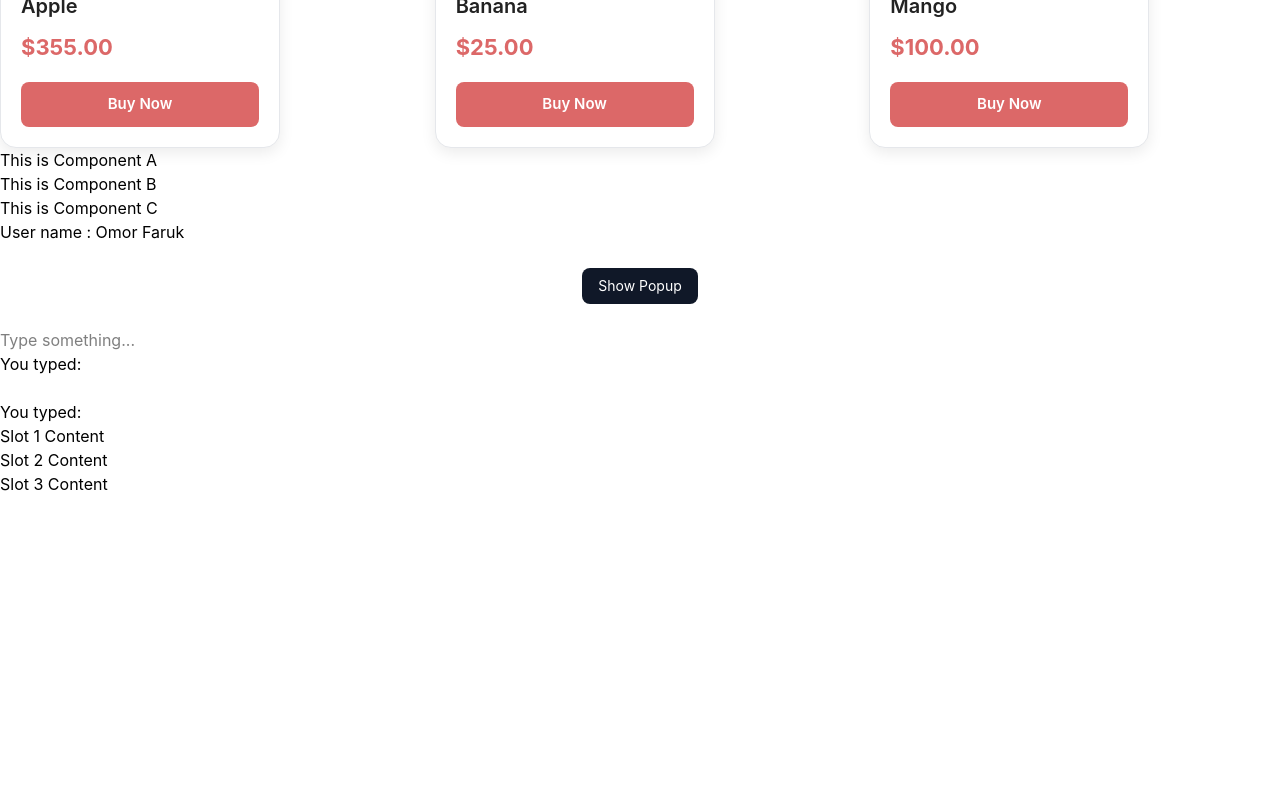
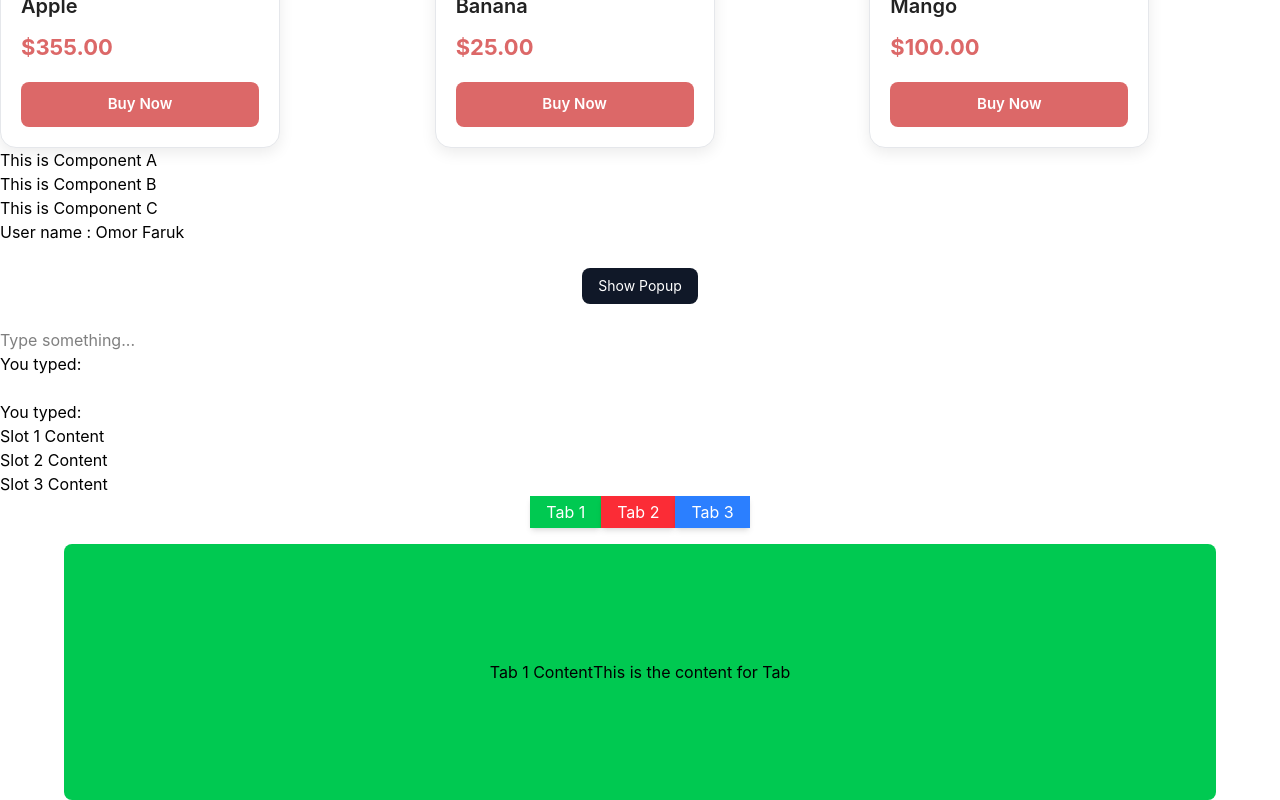
Before and after one commit to mdomor527461/vuejs, a Vue app: page / in a window 1280 px wide. Shown: the part 2858-3658 px from the top of the page. Before the commit the page ends 3354 px from the top, so only its background shows below. Built offline with nearby package versions, Linux system fonts and the light colour scheme.

Commit message:
dynamic component

```diff
--- a/src/App.vue
+++ b/src/App.vue
@@ -60,6 +60,8 @@
 
   <!-- Example of Provide and Inject -->
   <ComponentA />
+
+
   <!-- Example of Customer event and emits -->
 
   <div class="flex items-center justify-center mt-6 mb-6">
@@ -75,7 +77,7 @@
 
 
 
- <!-- Slot example -->
+  <!-- Slot example -->
   <Slot>
     <template #slot1>
       <h1>Slot 1 Content</h1>
@@ -93,9 +95,25 @@
 
   <!-- Example of dynamic components  -->
 
+  <div>
+    <div class="flex justify-center items-center">
+      <button class="bg-green-500 hover:bg-green-600  px-4 py-1 text-white shadow-md cursor-pointer" @click="currentTab = Tab1">Tab 1</button>
+      <button class="bg-red-500 hover:bg-red-600  px-4 py-1 text-white shadow-md cursor-pointer" @click="currentTab = Tab2">Tab 2</button>
+      <button class="bg-blue-500 hover:bg-blue-600  px-4 py-1 text-white shadow-md cursor-pointer" @click="currentTab = Tab3">Tab 3</button>
+    </div>
+
+    <KeepAlive>
+
+      <component :is="currentTab"/>
+    </KeepAlive>
+
+  </div>
+
+
 
 
 </template>
+
 <script setup>
 import Navbar from './components/Navbar.vue'
 import Form from './components/Form.vue'
@@ -113,9 +131,11 @@ import product1 from './assets/product-images/product1.png'
 import product2 from './assets/product-images/product2.png'
 import product3 from './assets/product-images/product3.png'
 import { provide } from 'vue'
-
 import { ref } from 'vue'
 
+import Tab1 from './components/Tab1.vue'
+import Tab2 from './components/Tab2.vue'
+import Tab3 from './components/Tab3.vue'
 
 
 const message = 'Hello, Vue!'
@@ -138,4 +158,6 @@ provide('userName', 'Omor Faruk');
 const showPopup = ref(false);
 //v-model and component problem
 const inputValue = ref('');
+const currentTab = ref(Tab1);
+
 </script>
--- a/src/components/Popup.vue
+++ b/src/components/Popup.vue
@@ -7,7 +7,7 @@
             </div>
             <p class="text-sm text-gray-500 mb-6">A short message goes here.</p>
             <div class="flex justify-end gap-2">
-                <button class="px-4 py-2 text-sm rounded-lg border hover:bg-gray-50">Cancel</button>
+                <button class="px-4 py-2 text-sm rounded-lg border hover:bg-gray-50 cursor-pointer" @click="emit('close')">Cancel</button>
                 <button class="px-4 py-2 text-sm rounded-lg bg-gray-900 text-white hover:bg-gray-800" @click="emit('close')">Close</button>
             </div>
         </div>
--- /dev/null
+++ b/src/components/Tab1.vue
@@ -0,0 +1,10 @@
+<template>
+  <div class="h-64 bg-green-500 px-10 w-[90%] mx-auto flex justify-center rounded-lg items-center mt-4">
+    <h2>Tab 1 Content</h2>
+    <p>This is the content for Tab </p>
+  </div>
+</template>
+
+<script setup>
+
+</script>
--- /dev/null
+++ b/src/components/Tab2.vue
@@ -0,0 +1,10 @@
+<template>
+  <div class="h-64 bg-red-500 px-10 w-[90%] mx-auto flex justify-center rounded-lg items-center mt-4">
+    <h2>Tab 2 Content</h2>
+    <p>This is the content for Tab</p>
+  </div>
+</template>
+
+<script setup>
+
+</script>
--- /dev/null
+++ b/src/components/Tab3.vue
@@ -0,0 +1,17 @@
+<template>
+  <div class="h-64 bg-blue-500 px-10 w-[90%] mx-auto flex justify-center rounded-lg items-center mt-4">
+    <h2>Tab 3 Content</h2>
+    <p>This is the content for Tab </p>
+    <div class="flex">
+      <input v-model="inputValue" class="border border-gray-300 rounded-md py-2 px-4 focus:outline-none focus:ring-2 focus:ring-blue-500" type="text" placeholder="Enter text here..." />
+    </div>
+  </div>
+</template>
+
+<script setup>
+
+import { ref } from 'vue'
+
+const inputValue = ref('')
+
+</script>
```
